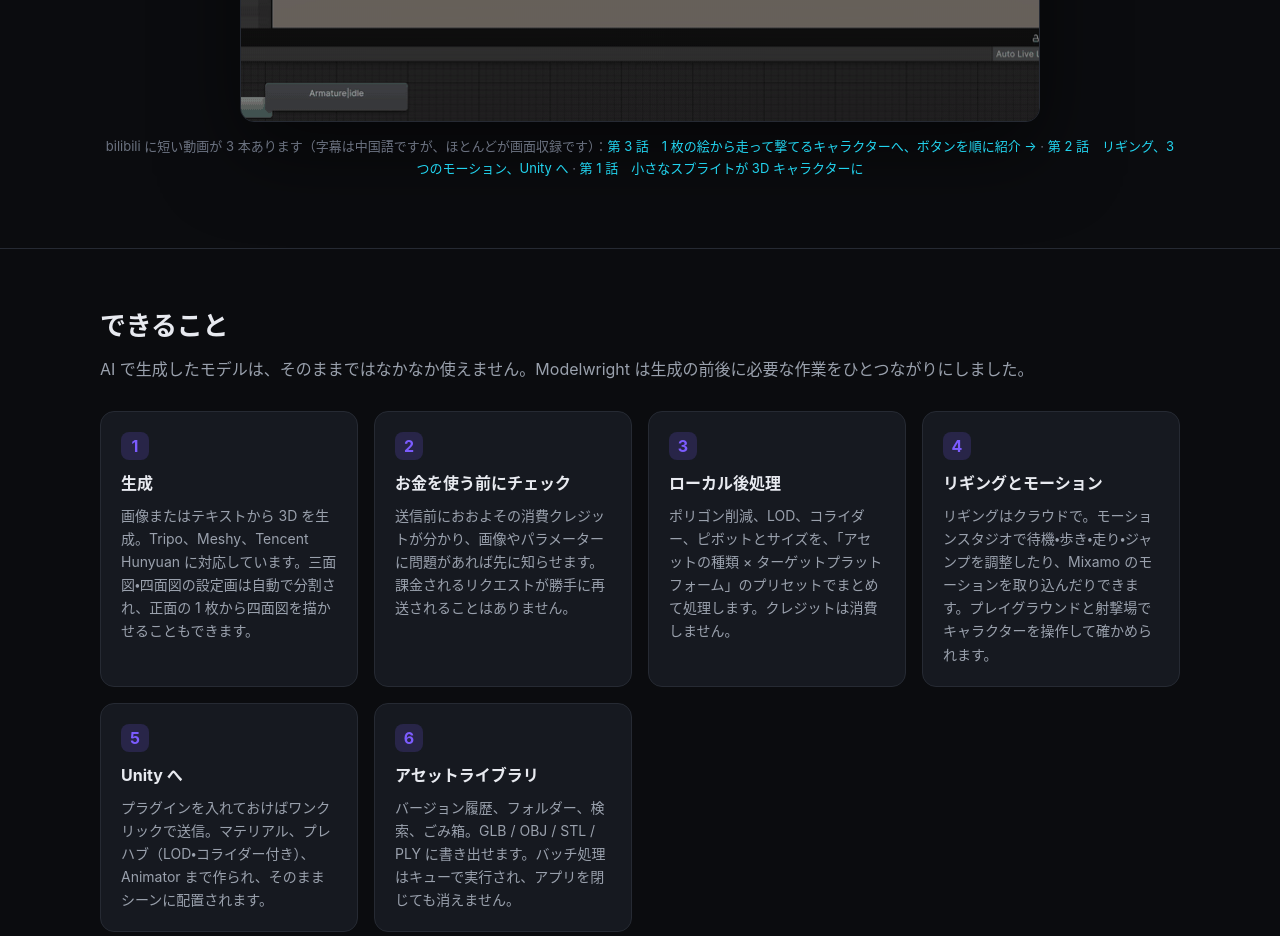
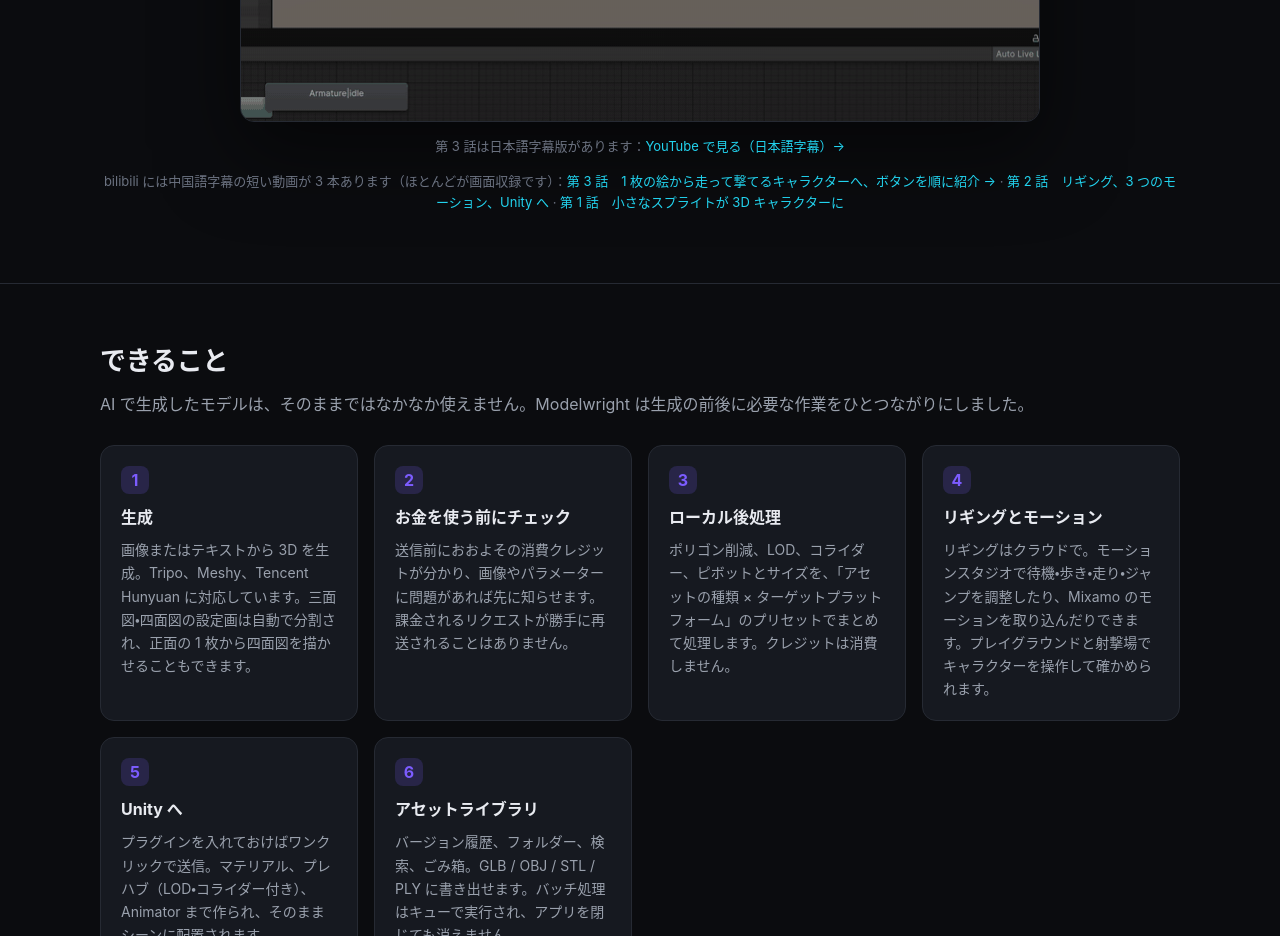
Before and after one commit to chenyihang98-pixel/Modelwright, a plain HTML site: page docs/ja/index.html in a window 1280 px wide. Shown: the part 1960-2896 px from the top of the page. Drawn offline with Linux system fonts and the light colour scheme.

Commit message:
README：日语页加第三集 YouTube 日语字幕版

```diff
--- a/docs/ja/index.html
+++ b/docs/ja/index.html
@@ -106,7 +106,8 @@
         <h2>デモ</h2>
         <p class="sub">Modelwright で生成してリギングし、モーションを付けたキャラクターが Unity 6 で走っているところです。</p>
         <div class="shot" style="margin-top:0;max-width:800px"><img src="../unity-run.gif" alt="Modelwright で生成したキャラクターが Unity で走っている様子" loading="lazy"></div>
-        <p class="fine" style="text-align:center;margin-top:14px">bilibili に短い動画が 3 本あります（字幕は中国語ですが、ほとんどが画面収録です）：<a href="https://www.bilibili.com/video/BV1aMsH6CEe3" target="_blank" rel="noopener">第 3 話　1 枚の絵から走って撃てるキャラクターへ、ボタンを順に紹介 →</a> · <a href="https://www.bilibili.com/video/BV1YqpZ6kEw4" target="_blank" rel="noopener">第 2 話　リギング、3 つのモーション、Unity へ</a> · <a href="https://www.bilibili.com/video/BV1VMHU6mEQt" target="_blank" rel="noopener">第 1 話　小さなスプライトが 3D キャラクターに</a></p>
+        <p class="fine" style="text-align:center;margin-top:14px">第 3 話は日本語字幕版があります：<a href="https://youtu.be/fLYk25TaxHo" target="_blank" rel="noopener">YouTube で見る（日本語字幕）→</a></p>
+        <p class="fine" style="text-align:center;margin-top:6px">bilibili には中国語字幕の短い動画が 3 本あります（ほとんどが画面収録です）：<a href="https://www.bilibili.com/video/BV1aMsH6CEe3" target="_blank" rel="noopener">第 3 話　1 枚の絵から走って撃てるキャラクターへ、ボタンを順に紹介 →</a> · <a href="https://www.bilibili.com/video/BV1YqpZ6kEw4" target="_blank" rel="noopener">第 2 話　リギング、3 つのモーション、Unity へ</a> · <a href="https://www.bilibili.com/video/BV1VMHU6mEQt" target="_blank" rel="noopener">第 1 話　小さなスプライトが 3D キャラクターに</a></p>
       </div>
     </section>
 
```
Also changed, not shown: 1 other file.
